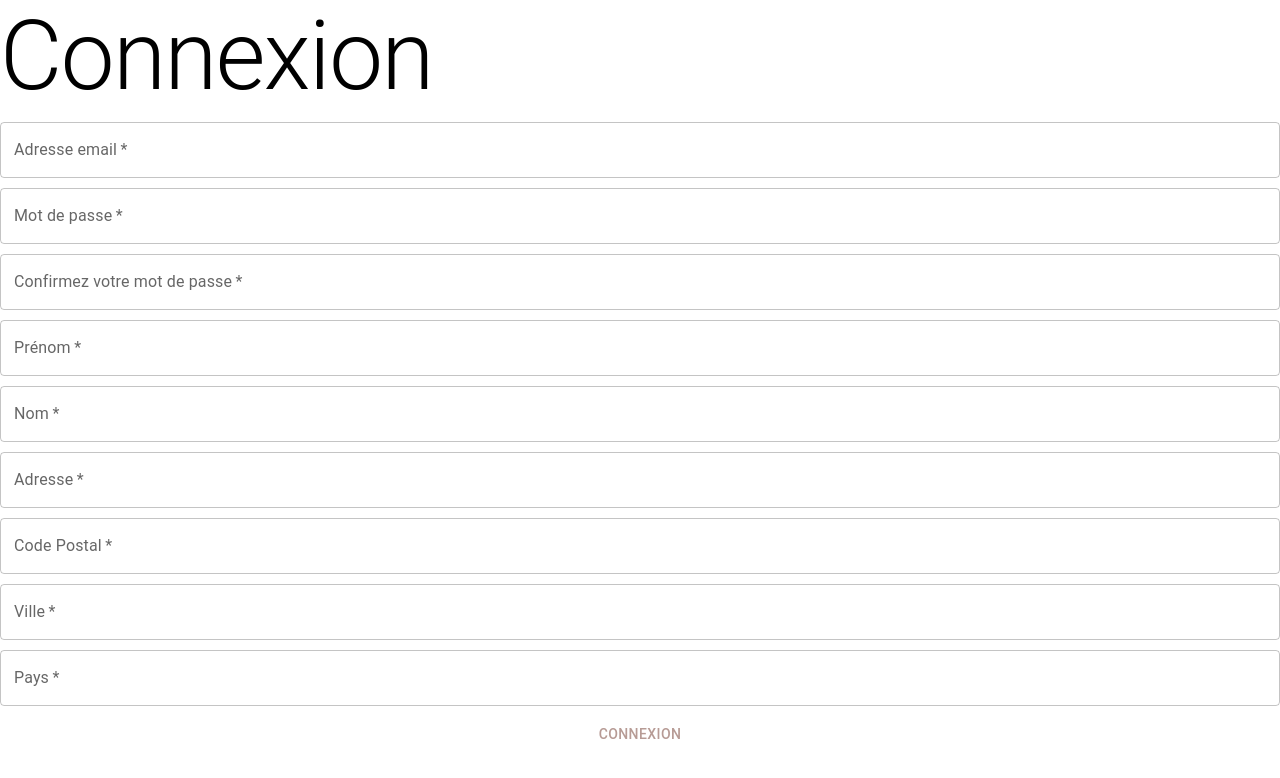
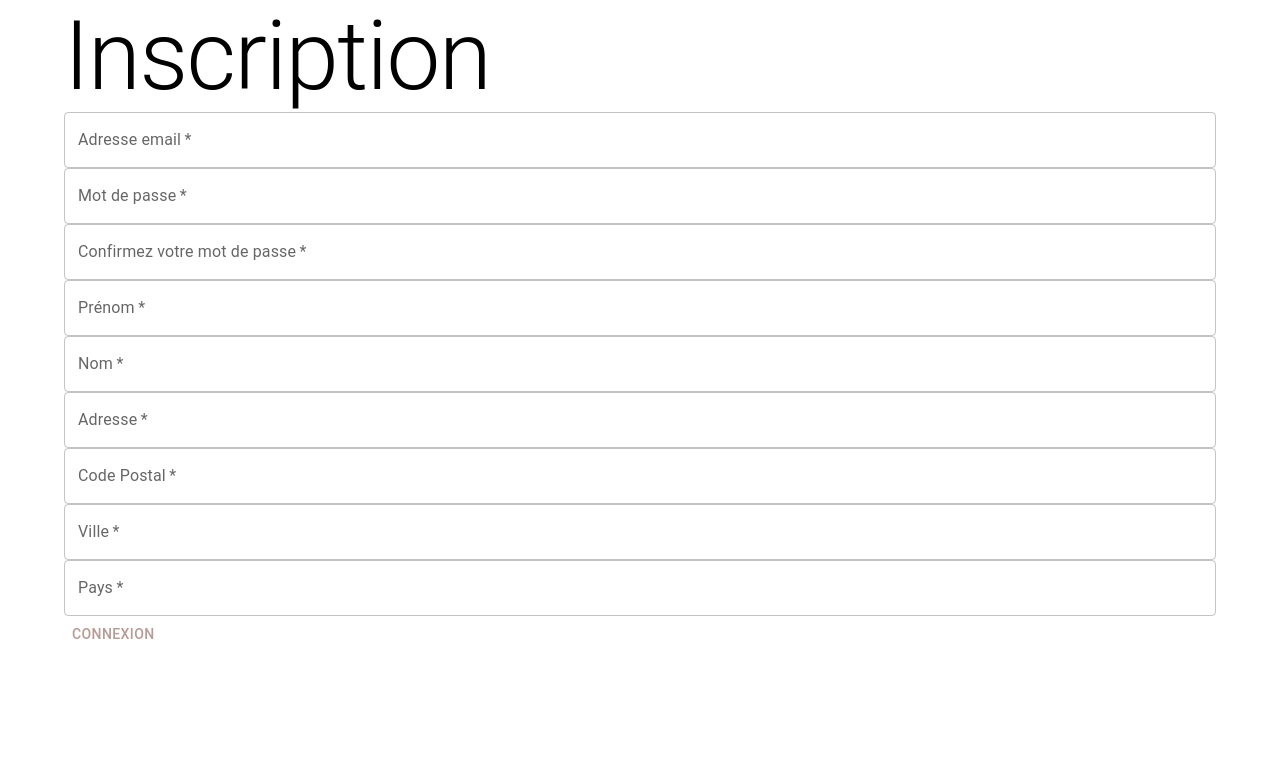
Before and after one commit to prostain/8-temps-studio-website, a React (Create React App) app: page /register in a window 1280 px wide. Shown: the top 778 px of the page. Built offline with nearby package versions, Linux system fonts and the light colour scheme.

Commit message:
MUI pages login and register, and bootstrap installation

```diff
--- a/src/app/modules/auth/login/Login.tsx
+++ b/src/app/modules/auth/login/Login.tsx
@@ -1,70 +1,83 @@
 import React, { useState } from 'react'
-import { Box, Button, Container, TextField, Typography } from '@mui/material'
+import { Button, Container, Typography } from '@mui/material'
+import { Formik, Field, Form } from "formik"
+import * as yup from "yup"
 import { useHistory } from 'react-router-dom'
+import { login } from '../../../services/auth'
+import InputField from '../../common/InputField'
 
-type Credentials = {
-    login: string,
-    password: string,
-}
-function Login() {
+const Login: React.FC = () => {
+    const initialValues: {
+        email: string;
+        password: string;
+    } = {
+        email: "",
+        password: "",
+    };
 
-    const apiURL = 'https://temps-studio-api.herokuapp.com/api/login'
+    const [message, setMessage] = useState("")
     let history = useHistory()
 
-    const handleSubmit = async (e: React.SyntheticEvent) => {
-        e.preventDefault()
-        const target = e.target as typeof e.target & {
-            email: { value: string };
-            password: { value: string };
-        };
-        const email = target.email.value;
-        const password = target.password.value;
-        const credentials = { email, password }
 
-        const response = await fetch(apiURL, {
-            method: 'POST',
-            headers: {
-                'Content-Type': 'application/json'
-            },
-            body: JSON.stringify(credentials)
+    const validationSchema = yup.object().shape({
+        email: yup.string().required("Requis"),
+        password: yup.string().required("Requis"),
+    });
 
-        })
-            .then(data => data.json())
-            .then(data => {
-                if (data['accessToken']){
-                    localStorage.setItem('accessToken', data['accessToken'])
-                    localStorage.setItem('refreshToken', data['refreshToken'])
-                    localStorage.setItem('email',email)
-                    history.push("/profile")
-                }
-            })
+    const handleLogin = (formValue: { email: string, password: string }) => {
+        const { email, password } = formValue;
 
 
+        setMessage('')
 
+        login(email, password).then(
+            () => {
+                history.push("/profile")
+            },
+            (error) => {
+                const resMessage =
+                    (error.response &&
+                        error.response.data &&
+                        error.response.data.message) ||
+                    error.message ||
+                    error.toString();
 
+                setMessage('Connexion échouée');
+            }
+        )
     }
+
     return (
         <div>
             <Container>
-                <Box
-                    component="form"
-                    sx={{
-                        display: 'flex',
-                        flexDirection: 'column',
-                        gap: '10px',
-                    }}
-                    onSubmit={handleSubmit}
+                <Typography variant='h2'>
+                    Connexion
+                </Typography>
+
+                <Formik
+                    initialValues={initialValues}
+                    validationSchema={validationSchema}
+                    onSubmit={handleLogin}
                 >
+                    <Form>
 
-                    <Typography variant='h1'>
-                        Connexion
-                    </Typography>
-                    <TextField variant='outlined' required name='email' label='Adresse email' id="email" />
-                    <TextField variant='outlined' required name='password' label='Mot de passe' id='password' type='password' />
-                    <Button type='submit'>
-                        Connexion
-                    </Button>
-                </Box>
+                        <Field fullWidth variant="outlined" name='email' type='email' autoComplete='username' as={InputField} label='E-mail*' />
+                        <Field fullWidth variant="outlined" name='password' type='password' autoComplete='new-password' as={InputField} label='Mot de passe*' />
+
+                        <Button type='submit'>
+                            Connexion
+                        </Button>
+                    </Form>
+
+                </Formik>
+
+                {message && (
+                    <div >
+                        <div >
+                            {message}
+                        </div>
+                    </div>
+                )}
             </Container>
 
         </div >
--- a/src/app/modules/auth/register/Register.tsx
+++ b/src/app/modules/auth/register/Register.tsx
@@ -1,41 +1,83 @@
-import { Box, Button, TextField, Typography } from '@mui/material'
-import React from 'react'
+import { Box, Button, Container, Link, TextField, Typography } from '@mui/material'
+import React,{useState} from 'react'
+import { Formik, Field, Form } from "formik"
+import * as yup from "yup"
+import { useHistory } from 'react-router-dom'
+import { register } from '../../../services/auth'
+import InputField from '../../common/InputField'
+
+type registerValues = {
+    email: string,
+    password: string,
+    firstname: string,
+    lastname: string,
+    address: string,
+    postalCode: string,
+    city: string,
+    country: string,
+}
 
 function Register() {
 
+    const [message, setMessage] = useState("")
+
+    const initialValues: registerValues = {
+        email: '',
+        password: '',
+        firstname: '',
+        lastname: '',
+        address: '',
+        postalCode: '',
+        city: '',
+        country: '',
+    }
+
+    const validationSchema = yup.object().shape( {
+        email: yup.string().required('requis'),
+        password: yup.string().required('requis').min(6, 'Votre mot de passe doit faire 6 caractères minimum'),
+        passwordConfirmation: yup.string().required().min(6, 'Votre mot de passe doit faire 6 caractères minimum'),
+        firstname: yup.string().required('requis'),
+        lastname: yup.string().required('requis'),
+        address: yup.string().required('requis'),
+        postalCode: yup.string().required('requis'),
+        city: yup.string().required('requis'),
+        country: yup.string().required('requis'),
+    })
+
     const apiURL = 'https://temps-studio-api.herokuapp.com/api/login'
 
-    const handleSubmit = async (e: React.SyntheticEvent) => {
-        e.preventDefault()
+    const handleLogin = (formValue: registerValues) => {
+        setMessage('')
+
     }
 
     return (
-        <Box
-            component="form"
-            sx={{
-                display: 'flex',
-                flexDirection: 'column',
-                gap: '10px',
-            }}
-            onSubmit={handleSubmit}>
-            <Typography variant='h1'>
-                Connexion
-            </Typography>
+        <Container>
+            <Typography variant='h1'> Inscription </Typography>
+            <Formik
+                initialValues={initialValues}
+                validationSchema={validationSchema}
+                onSubmit={handleLogin}
+            >
+                <Form>
 
-            <TextField variant='outlined' required name='email' label='Adresse email' id="email" />
-            <TextField variant='outlined' required name='password' label='Mot de passe' id='password' type='password' />
-            <TextField variant='outlined' required name='passwordConfirmation' label='Confirmez votre mot de passe' id='passwordConfirmation' type='password' />
-            <TextField variant='outlined' required name='firstname' label='Prénom' id='firstname' type='text' />
-            <TextField variant='outlined' required name='lastname' label='Nom' id='lastname' type='text' />
-            <TextField variant='outlined' required name='address' label='Adresse' id='address' type='text' />
-            <TextField variant='outlined' required name='postalCode' label='Code Postal' id='postalCode' type='text' />
-            <TextField variant='outlined' required name='city' label='Ville' id='city' type='text' />
-            <TextField variant='outlined' required name='country' label='Pays' id='country' type='text' />
+                    <Field variant='outlined' required name='email' label='Adresse email' id="email" as={InputField} />
+                    <Field variant='outlined' required name='password' autoComplete='new-password' label='Mot de passe' id='password' type='password' as={InputField} />
+                    <Field variant='outlined' required name='passwordConfirmation'autoComplete='new-password'  label='Confirmez votre mot de passe' id='passwordConfirmation' type='password' as={InputField} />
+                    <Field variant='outlined' required name='firstname' label='Prénom' id='firstname' type='text' as={InputField} />
+                    <Field variant='outlined' required name='lastname' label='Nom' id='lastname' type='text' as={InputField} />
+                    <Field variant='outlined' required name='address' label='Adresse' id='address' type='text' as={InputField} />
+                    <Field variant='outlined' required name='postalCode' label='Code Postal' id='postalCode' type='text' as={InputField} />
+                    <Field variant='outlined' required name='city' label='Ville' id='city' type='text' as={InputField} />
+                    <Field variant='outlined' required name='country' label='Pays' id='country' type='text' as={InputField} />
 
-            <Button type='submit'>
-                Connexion
-            </Button>
-        </Box>
+                    <Button type='submit'>
+                        Connexion
+                    </Button>
+                </Form>
+
+            </Formik>
+        </Container>
     )
 }
 
--- /dev/null
+++ b/src/app/modules/common/InputField.tsx
@@ -0,0 +1,17 @@
+import { TextField } from "@mui/material";
+import { FieldConfig, useField } from "formik";
+
+interface Props extends FieldConfig {
+    label: string
+}
+
+const InputField = ({label, ...props}:Props) => {
+    const [field, meta] = useField(props);
+
+    return <TextField fullWidth label={label} {...field} {...props}
+            error={meta.touched && Boolean(meta.error)}
+            helperText={meta.touched && Boolean(meta.error)}/>
+
+}
+
+export default InputField
--- /dev/null
+++ b/src/app/modules/common/Tile.tsx
@@ -0,0 +1,25 @@
+import { Box } from '@mui/material'
+import React from 'react'
+
+type TileProps = {
+ children? : React.ReactNode
+ height?: string
+}
+const Tile = ({ children, height }: TileProps) => {
+
+    return (
+        <Box sx={{
+            background: "#FFFFFF",
+            boxShadow: "6px 6px 54px rgba(0, 0, 0, 0.25)",
+            borderRadius: "16px",
+            padding: "10px",
+
+        }}
+        minHeight={height? height : '163px'}>
+                {children}
+
+        </Box>
+    )
+}
+
+export default Tile
--- a/src/app/routing/PrivateRoute.tsx
+++ b/src/app/routing/PrivateRoute.tsx
@@ -1,6 +1,6 @@
 import React from 'react'
 import { Route, Redirect} from 'react-router-dom'
-
+import { getCurrentUser } from '../services/auth'
 export default function PrivateRoute({component: Component, ...rest} : any)
 {
     return (
@@ -8,7 +8,7 @@ export default function PrivateRoute({component: Component, ...rest} : any)
              <Route
             {...rest}
             render={props => {
-               return localStorage.getItem("accessToken") ?<Component {...props}/> : <Redirect to ='/home'/>
+               return localStorage.getItem("user") ? <Component {...props}/> : <Redirect to ='/home'/>
             }}>
         </Route>
 
--- /dev/null
+++ b/src/app/services/auth.ts
@@ -0,0 +1,31 @@
+import axios from "axios";
+
+const apiURL = 'https://temps-studio-api.herokuapp.com/api'
+
+export const login = async (email: string, password: string) => {
+
+    const response = await axios.post(apiURL + "/login", {
+        email,
+        password
+    });
+    if (response.data.accessToken) {
+        localStorage.setItem("user", JSON.stringify(response.data));
+    }
+    return response.data;
+
+}
+
+export const register = () => {
+    return 2
+}
+
+export const logout = () => {
+    localStorage.removeItem("user");
+};
+
+export const getCurrentUser = () => {
+    const userStr = localStorage.getItem("user");
+    if (userStr) return JSON.parse(userStr);
+
+    return null;
+}
```
Also changed, not shown: package.json (+6 -1 lines), src/app/modules/home/LandingPage.tsx (+48 -3 lines), src/app/modules/profile/Profile.tsx (+103 -3 lines), src/styles/index.css (added), 2 other files (tests, documents, lock files or other folders).
